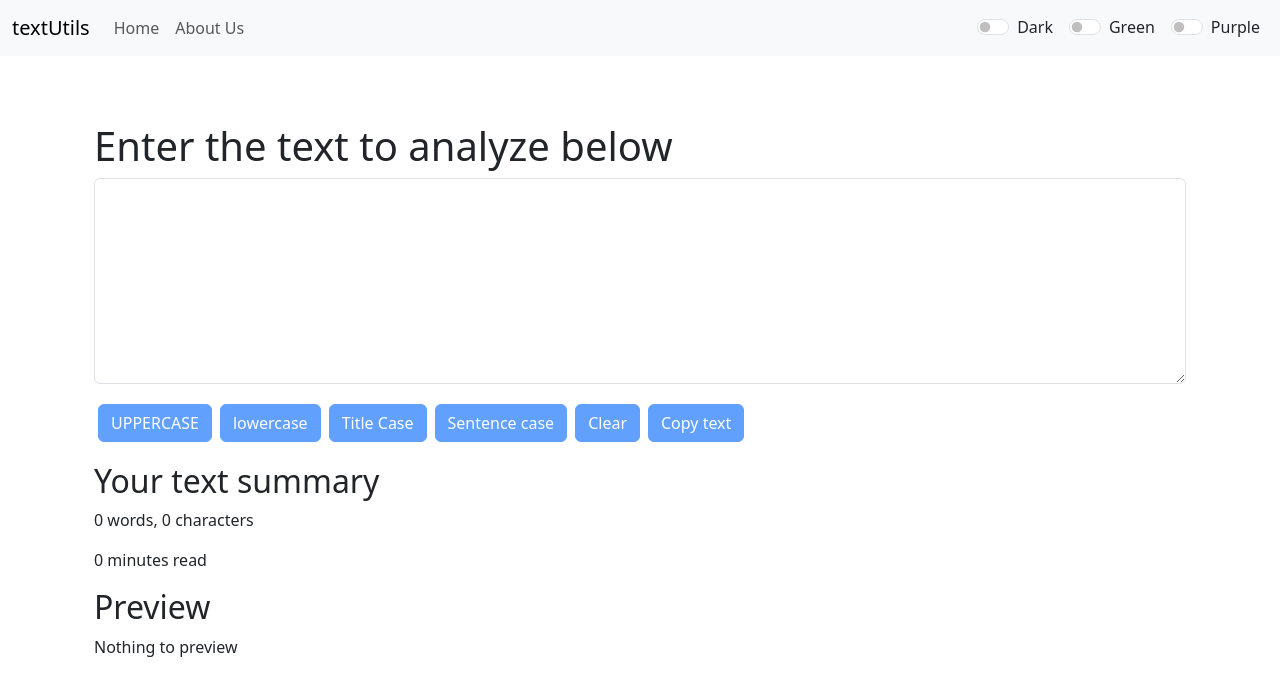
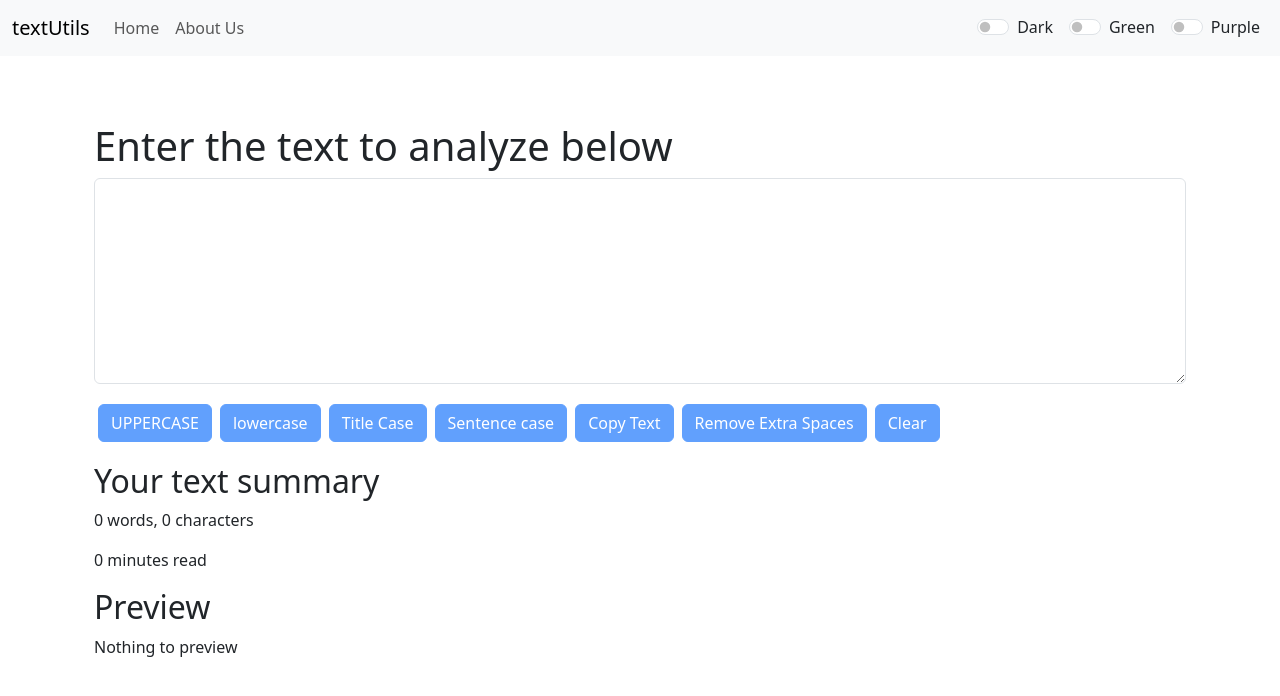
Before and after one commit to Gayatri-tech/textUtilities-React, a React (Create React App) app: page / in a window 1280 px wide. Shown: the top 696 px of the page. Built offline with nearby package versions, Linux system fonts and the light colour scheme.

Commit message:
fixes some bugs

```diff
--- a/src/App.js
+++ b/src/App.js
@@ -1,5 +1,6 @@
 import React, { useState } from "react";
 import "./App.css";
+import "./index.css";
 import Navbar from "./components/Navbar";
 import Alert from "./components/Alert";
 import About from "./components/About";
--- a/src/components/TextForm.js
+++ b/src/components/TextForm.js
@@ -15,16 +15,20 @@ export default function TextForm(props) {
     props.showAlert(alertMessage, "success");
   };
 
+  const handleCopy = () => {
+    navigator.clipboard.writeText(text);
+    props.showAlert("Copied to Clipboard!", "success");
+  };
+
+  const handleExtraSpaces = () => {
+    let newText = text.split(/[ ]+/);
+    setText(newText.join(" "));
+    props.showAlert("Extra spaces removed!", "success");
+  };
+
   const handleClearClick = () => {
     setText("");
-    props.showAlert("Textarea cleared", "success");
-  };
-  const handleCopy = () => {
-    let text = document.getElementById("myBox");
-    text.select();
-    navigator.clipboard.writeText(text.value);
-    document.getSelection().removeAllRanges();
-    props.showAlert("Copied to Clipboard!", "success");
+    props.showAlert("Textarea cleared!", "success");
   };
 
   const toUpperCase = (str) => str.toUpperCase();
@@ -35,6 +39,7 @@ export default function TextForm(props) {
       .split(" ")
       .map((word) => word.charAt(0).toUpperCase() + word.slice(1))
       .join(" ");
+
   const toSentenceCase = (str) =>
     str
       .toLowerCase()
@@ -70,7 +75,7 @@ export default function TextForm(props) {
           disabled={text.length === 0}
           className="btn btn-primary mx-1 my-1"
           onClick={() =>
-            handleCaseConversion(toUpperCase, "Converted to UPPERCASE")
+            handleCaseConversion(toUpperCase, "Converted to UPPERCASE!")
           }
         >
           UPPERCASE
@@ -79,7 +84,7 @@ export default function TextForm(props) {
           disabled={text.length === 0}
           className="btn btn-primary mx-1 my-1"
           onClick={() =>
-            handleCaseConversion(toLowerCase, "Converted to lowercase")
+            handleCaseConversion(toLowerCase, "Converted to lowercase!")
           }
         >
           lowercase
@@ -88,7 +93,7 @@ export default function TextForm(props) {
           disabled={text.length === 0}
           className="btn btn-primary mx-1 my-1"
           onClick={() =>
-            handleCaseConversion(toTitleCase, "Converted to Title Case")
+            handleCaseConversion(toTitleCase, "Converted to Title Case!")
           }
         >
           Title Case
@@ -97,11 +102,28 @@ export default function TextForm(props) {
           disabled={text.length === 0}
           className="btn btn-primary mx-1 my-1"
           onClick={() =>
-            handleCaseConversion(toSentenceCase, "Converted to Sentence case")
+            handleCaseConversion(toSentenceCase, "Converted to Sentence case!")
           }
         >
           Sentence case
         </button>
+
+        <button
+          disabled={text.length === 0}
+          className="btn btn-primary mx-1 my-1"
+          onClick={handleCopy}
+        >
+          Copy Text
+        </button>
+
+        <button
+          disabled={text.length === 0}
+          className="btn btn-primary mx-1 my-1"
+          onClick={handleExtraSpaces}
+        >
+          Remove Extra Spaces
+        </button>
+
         <button
           disabled={text.length === 0}
           className="btn btn-primary mx-1 my-1"
@@ -109,19 +131,12 @@ export default function TextForm(props) {
         >
           Clear
         </button>
-        <button
-          disabled={text.length === 0}
-          className="btn btn-primary mx-1 my-1"
-          onClick={handleCopy}
-        >
-          Copy text
-        </button>
       </div>
       <div className="container my-3">
         <h2>Your text summary</h2>
         <p>
           {
-            text.split(" ").filter((element) => {
+            text.split(/\s+/).filter((element) => {
               return element.length !== 0;
             }).length
           }{" "}
--- /dev/null
+++ b/src/index.css
@@ -0,0 +1,3 @@
+.accordion-button::after {
+  filter: invert(1);
+}
```
